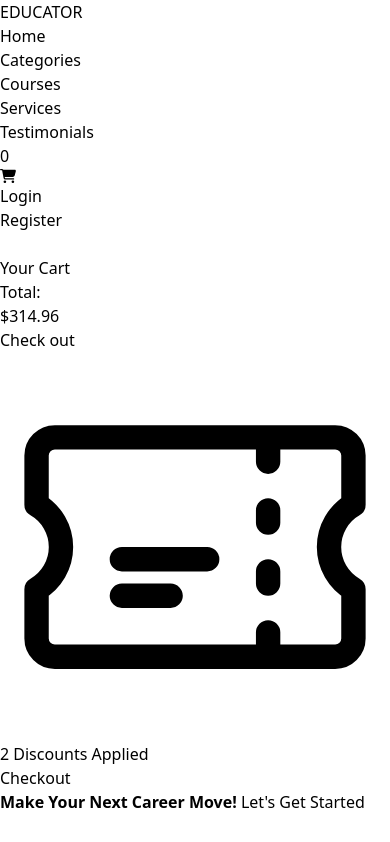
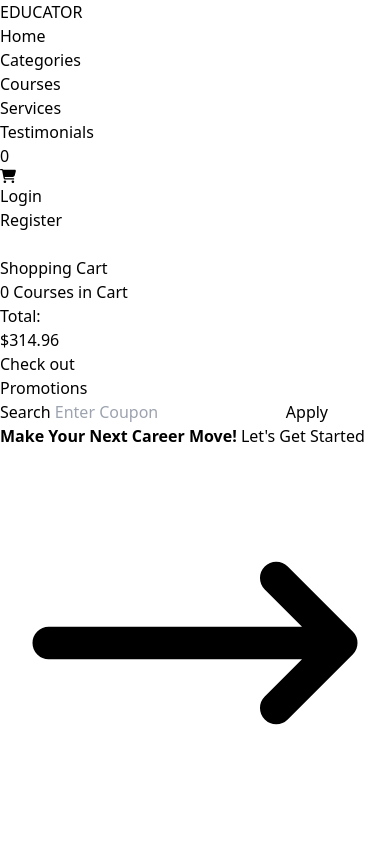
Before and after one commit to Yusra230/Educator, a React (Vite) app: page /cart in a window 390 px wide. Shown: the top 842 px of the page. Built offline with nearby package versions, Linux system fonts and the light colour scheme.

Commit message:
first commit

```diff
--- a/src/components/CartItem.jsx
+++ b/src/components/CartItem.jsx
@@ -9,7 +9,7 @@ const CartItem = ({ item, removeItem }) => {
     const emptyStars = 5 - fullStars - (hasHalfStar ? 1 : 0);
 
     return <>
-        <li className="flex items-center gap-4">
+        <li className="flex items-center gap-4 border-t border-gray-700 py-4">
             <img
                 src={item.mainImg}
                 alt=""
@@ -19,7 +19,7 @@ const CartItem = ({ item, removeItem }) => {
             <div>
                 <h3 className="text-base font-semibold">{item.title}</h3>
 
-                <div className="mt-0.5 text-sm text-gray-200">
+                <div className="text-sm text-gray-200">
                     <div className="">By: {item.instructor}</div>
                     <div className="flex items-center">
                         {item.rating}
--- a/src/components/ShoppingCart.jsx
+++ b/src/components/ShoppingCart.jsx
@@ -18,81 +18,52 @@ const ShoppingCart = () => {
 
     return <>
         <section className=" bg-gray-900 text-white">
-            <div className="mx-auto max-w-screen-xl px- py-8 sm:px-6 sm:py-12 lg:px-8">
+            <div className="mx-auto max-w-screen-xl px-3 py-8 sm:px-6 sm:py-12 lg:px-8">
                 <div className="mx-auto max-w-7xl">
-                    <header className="text-center">
-                        <h1 className="text-xl font-bold sm:text-4xl">Your Cart</h1>
+                    <header className="">
+                        <h1 className="text-xl font-bold sm:text-4xl mb-8">Shopping Cart</h1>
                     </header>
 
-                    <div className="mt-8 flex flex-col md:flex-row">
-                        <ul className="space-y-4 w-[100%] md:w-[70%]">
+                    <h3 className="font-semibold text-gray-200 mb-2">{cart.length} Courses in Cart</h3>
+                    <div className="flex flex-col md:flex-row">
+                        <ul className="w-[100%] md:w-[70%]">
                             {cartItems.map(item => <CartItem key={item.id} item={item} removeItem={removeItem}></CartItem>)}
                         </ul>
 
-                        <div className="flex justify-center border-gray-100 w-[100%] md:w-[30%]">
-                            <div className="space-y-4 w-[100%] md:w-[80%]">
-                                <dl className="text-sm">
-                                    {/* <div className="flex justify-between">
-                                        <dt>Subtotal</dt>
-                                        <dd>£250</dd>
-                                    </div>
-
-                                    <div className="flex justify-between">
-                                        <dt>VAT</dt>
-                                        <dd>£25</dd>
-                                    </div>
-
-                                    <div className="flex justify-between">
-                                        <dt>Discount</dt>
-                                        <dd>-£20</dd>
-                                    </div>
-
-                                    <div className="flex justify-between !text-base font-medium">
-                                        <dt>Total</dt>
-                                        <dd>£200</dd>
-                                    </div> */}
-
-                                    <h3>Total:</h3>
+                        <div className="flex justify-end border-gray-100 w-[100%] md:w-[30%] mt-4">
+                            <div className="space-y-3 w-[100%] md:w-[80%]">
+                                <div className="text-sm border-b border-gray-500">
+                                    <h3 className="text-base text-gray-300 font-semibold">Total:</h3>
                                     <h2 className="text-3xl font-bold">$314.96</h2>
                                     <button
                                         type="submit"
-                                        className="inline-block  bg-indigo-700 px-5 py-3 text-sm font-medium text-white w-full my-4"
+                                        className="inline-block  bg-indigo-700 px-5 py-3 text-sm font-medium text-white w-full my-4 hover:bg-indigo-800 "
                                     >
                                         Check out
                                     </button>
-                                </dl>
-
-                                <div className="flex justify-end">
-                                    <span
-                                        className="inline-flex items-center justify-center rounded-full bg-indigo-100 px-2.5 py-0.5 text-indigo-700"
-                                    >
-                                        <svg
-                                            xmlns="http://www.w3.org/2000/svg"
-                                            fill="none"
-                                            viewBox="0 0 24 24"
-                                            strokeWidth="1.5"
-                                            stroke="currentColor"
-                                            className="-ms-1 me-1.5 size-4"
-                                        >
-                                            <path
-                                                strokeLinecap="round"
-                                                strokeLinejoin="round"
-                                                d="M16.5 6v.75m0 3v.75m0 3v.75m0 3V18m-9-5.25h5.25M7.5 15h3M3.375 5.25c-.621 0-1.125.504-1.125 1.125v3.026a2.999 2.999 0 010 5.198v3.026c0 .621.504 1.125 1.125 1.125h17.25c.621 0 1.125-.504 1.125-1.125v-3.026a2.999 2.999 0 010-5.198V6.375c0-.621-.504-1.125-1.125-1.125H3.375z"
-                                            />
-                                        </svg>
-
-                                        <p className="whitespace-nowrap text-xs">2 Discounts Applied</p>
-                                    </span>
                                 </div>
 
-                                <div className="flex justify-end">
-                                    <a
-                                        href="#"
-                                        className="block rounded bg-gray-700 px-5 py-3 text-sm text-gray-100 transition hover:bg-gray-600"
-                                    >
-                                        Checkout
-                                    </a>
+                                <div className="flex justify-end flex-col">
+                                    <h3 className="text-base font-semibold mb-3">Promotions</h3>
+                                    <div className="relative w-full">
+                                        <label htmlFor="Search" className="sr-only"> Search </label>
+
+                                        <input
+                                            type="text"
+                                            id="Search"
+                                            placeholder="Enter Coupon"
+                                            className="w-full  border-gray-200 py-2.5 pe-10 shadow-sm sm:text-sm px-4 text-black outline-none "
+                                        />
+
+                                        <span className="absolute inset-y-0 end-0 grid">
+                                            <button type="button" className="bg-indigo-700 hover:bg-indigo-800 px-4">
+                                                Apply
+                                            </button>
+                                        </span>
+                                    </div>
                                 </div>
+
+
                             </div>
                         </div>
                     </div>
```
